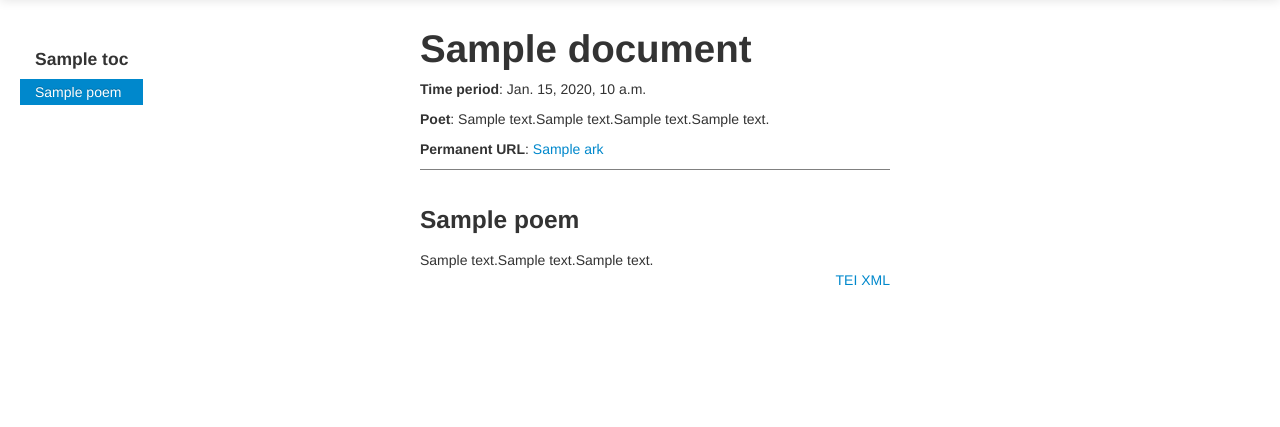
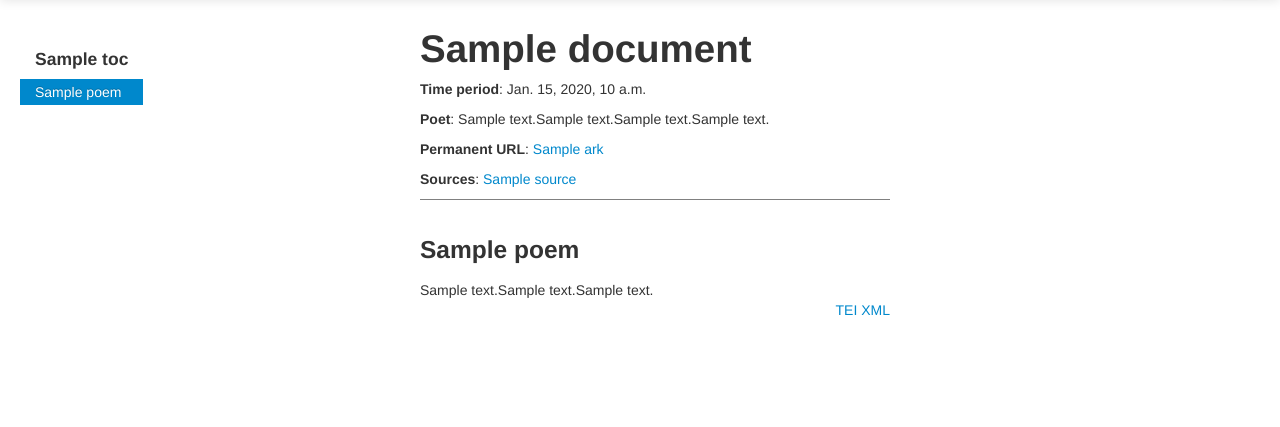
Before and after one commit to ecds/belfast-group-site, a Django app: template belfast/groupsheets/templates/groupsheets/display.html in a window 1280 px wide. Shown: the part 41-468 px from the top of the page. Run offline with Django 3.2, Linux system fonts and the light colour scheme; the template is opened without the code that fills it: most values are stand-ins (such as "Sample title", 1, 10 or a date in 2020); form fields are guessed from the names that the template uses; some libraries are stand-ins or nearby versions.

Commit message:
display + link to source archival collection(s) when viewing a single TEI group sheet [#53186033]

```diff
--- a/belfast/groupsheets/templates/groupsheets/display.html
+++ b/belfast/groupsheets/templates/groupsheets/display.html
@@ -47,6 +47,12 @@
       <p><strong>Permanent URL</strong>:
           <a href="{{ document.ark }}" rel="bookmark schema:URL">{{ document.ark }}</a></p>
       {% endif %}
+
+      <p><strong>Source{{ sources|pluralize }}</strong>:
+        {% for source in sources %}
+        <a href="{{ source.url }}">{{ source.name }}</a>{% if not forloop.last %}; {% endif %}
+        {% endfor %}
+      </p>
     </div>
 
     {% for poem in document.poems %}
--- a/belfast/groupsheets/views.py
+++ b/belfast/groupsheets/views.py
@@ -37,8 +37,11 @@ def view_sheet(request, id):
     except DoesNotExist:
         raise Http404
 
+    sources = ArchivalCollection.objects.filter(groupsheet__tei_id=id)
+
     context.update({'document': gs,
-                   'page_rdf_url': getattr(gs, 'ark', None)})
+                   'page_rdf_url': getattr(gs, 'ark', None),
+                   'sources': sources})
     return render(request, 'groupsheets/display.html', context)
 
 
```
